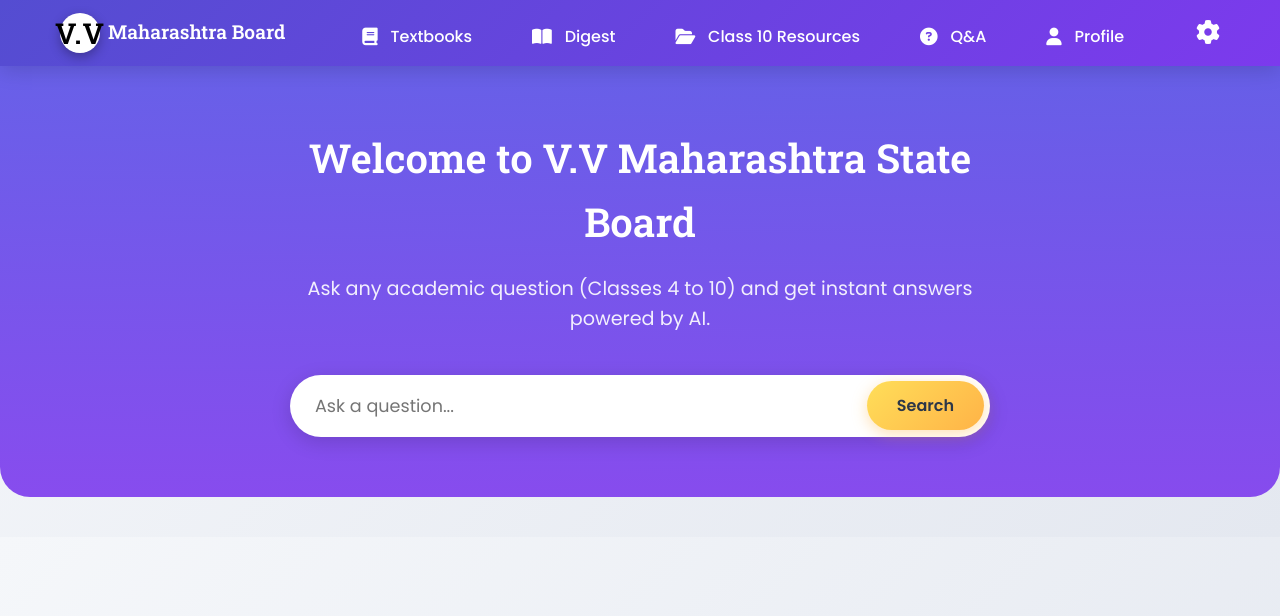
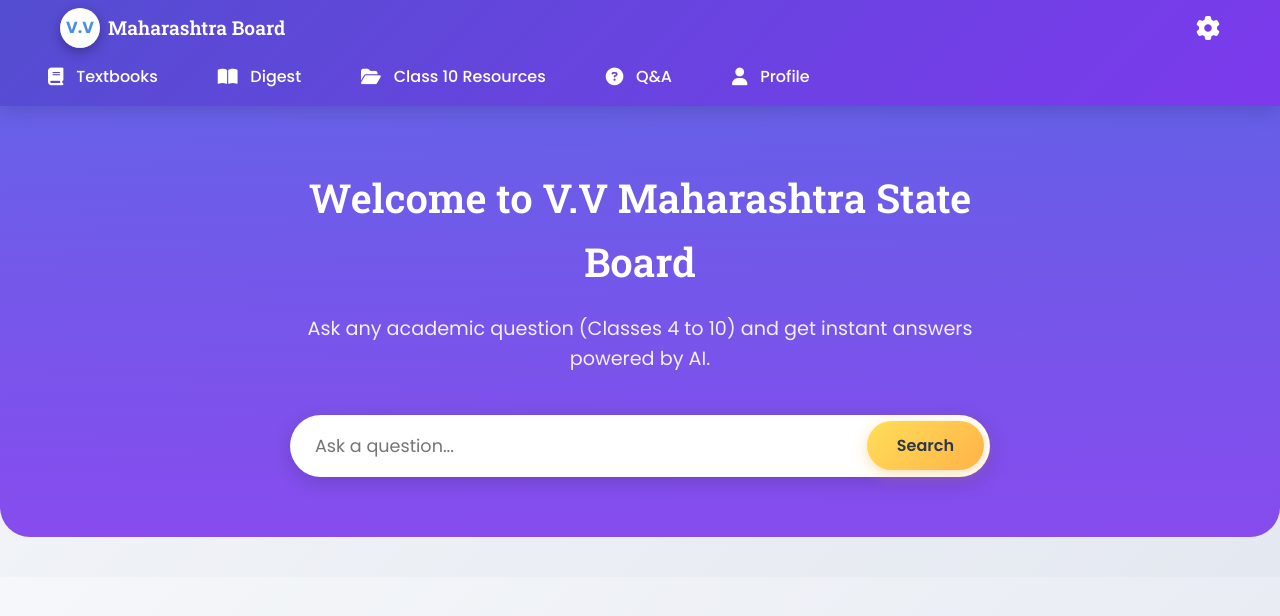
Before and after one commit to varad117/V.V, a plain HTML site: page index.html in a window 1280 px wide. Drawn offline with Linux system fonts and the light colour scheme.

Commit message:
Update index.html

```diff
--- a/index.html
+++ b/index.html
@@ -13,29 +13,23 @@
 
 <!-- HEADER -->
 <header>
-    <div class="container header-content">
-      <div class="logo">
-        <div class="logo-circle"><span>V.V</span></div>
-        <div class="logo-text">Maharashtra Board</div>
+  <div class="container header-content" style="display: flex; justify-content: space-between; align-items: center;">
+
+    <!-- Logo Section -->
+    <div class="logo" style="display: flex; align-items: center; gap: 0.5rem;">
+      <div class="logo-circle" style="width:40px; height:40px; border-radius:50%; background:white; display:flex; justify-content:center; align-items:center; color:#4a90e2; font-weight:bold;">V.V</div>
+      <div class="logo-text" style="font-weight:bold; font-size:1.2rem; color:white;">Maharashtra Board</div>
     </div>
 
-      <nav aria-label="Main navigation">
-        <ul>
-          <li><a href="textbooks.html"><i class="fas fa-book"></i> Textbooks</a></li>
-          <li><a href="digest.html"><i class="fas fa-book-open"></i> Digest</a></li>
-          <li><a href="class10.html" target="_blank"><i class="fas fa-folder-open"></i> Class 10 Resources</a></li>
-          <li><a href="qa.html"><i class="fas fa-question-circle"></i> Q&A</a></li>
-          <li><a href="profile.html"><i class="fas fa-user"></i> Profile</a></li>
-        </ul>
-      </nav>
+    <!-- Right Controls (Settings + Hamburger) -->
+    <div class="right-controls" style="display: flex; align-items: center; gap: 0.5rem;">
 
-      <!-- Right Controls (Settings + Menu) -->
-      <div class="right-controls">
-        <div class="settings-wrapper">
-          <button id="settingsBtn" aria-label="Open settings">
+      <!-- Settings -->
+      <div class="settings-wrapper" style="position: relative;">
+        <button id="settingsBtn" aria-label="Open settings" style="background:none; border:none; color:white; font-size:1.5rem; cursor:pointer;">
           <i class="fas fa-cog"></i>
         </button>
-          <div id="settingsPanel" class="settings-panel">
+        <div id="settingsPanel" class="settings-panel" style="display:none; position:absolute; top:120%; right:0; background:white; color:#333; padding:1rem; border-radius:8px; box-shadow:0 2px 8px rgba(0,0,0,0.2);">
           <h4>⚙️ Settings</h4>
           <label class="toggle">
             <input type="checkbox" id="darkToggle" />
@@ -46,10 +40,22 @@
       </div>
 
       <!-- Hamburger menu -->
-<div class="menu-toggle" id="mobileMenuBtn">
+      <div class="menu-toggle" id="mobileMenuBtn" style="font-size:1.5rem; cursor:pointer; color:white;">
         ☰
       </div>
+    </div>
+  </div>
 
+  <!-- Navigation (desktop) -->
+  <nav aria-label="Main navigation" style="margin-top:0.5rem;">
+    <ul style="display:flex; gap:1rem; list-style:none; padding:0; margin:0;">
+      <li><a href="textbooks.html" style="color:white; text-decoration:none;"><i class="fas fa-book"></i> Textbooks</a></li>
+      <li><a href="digest.html" style="color:white; text-decoration:none;"><i class="fas fa-book-open"></i> Digest</a></li>
+      <li><a href="class10.html" target="_blank" style="color:white; text-decoration:none;"><i class="fas fa-folder-open"></i> Class 10 Resources</a></li>
+      <li><a href="qa.html" style="color:white; text-decoration:none;"><i class="fas fa-question-circle"></i> Q&A</a></li>
+      <li><a href="profile.html" style="color:white; text-decoration:none;"><i class="fas fa-user"></i> Profile</a></li>
+    </ul>
+  </nav>
 </header>
 
   <!-- HERO SECTION -->
```
Lines whose indentation alone changed are shown as unchanged.
